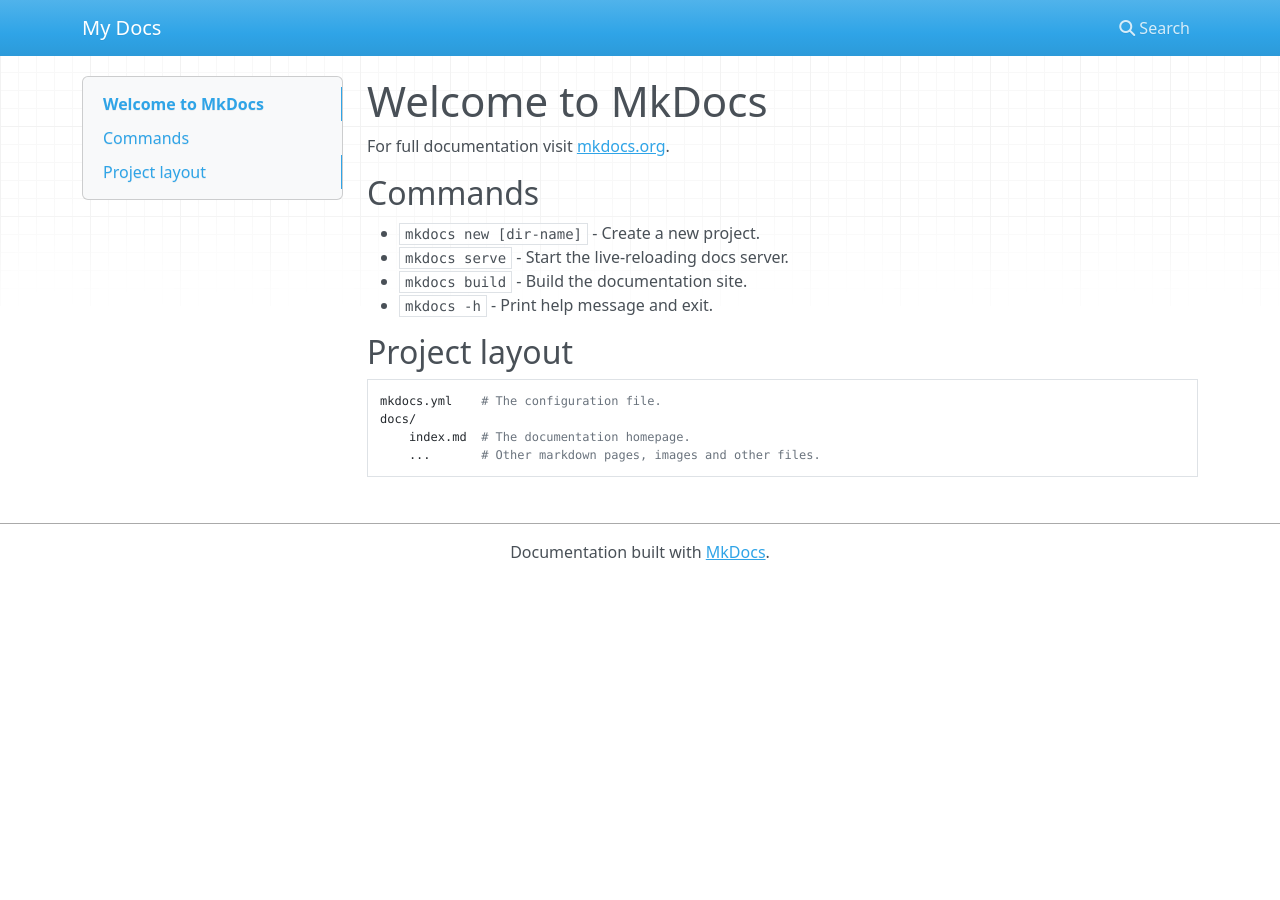
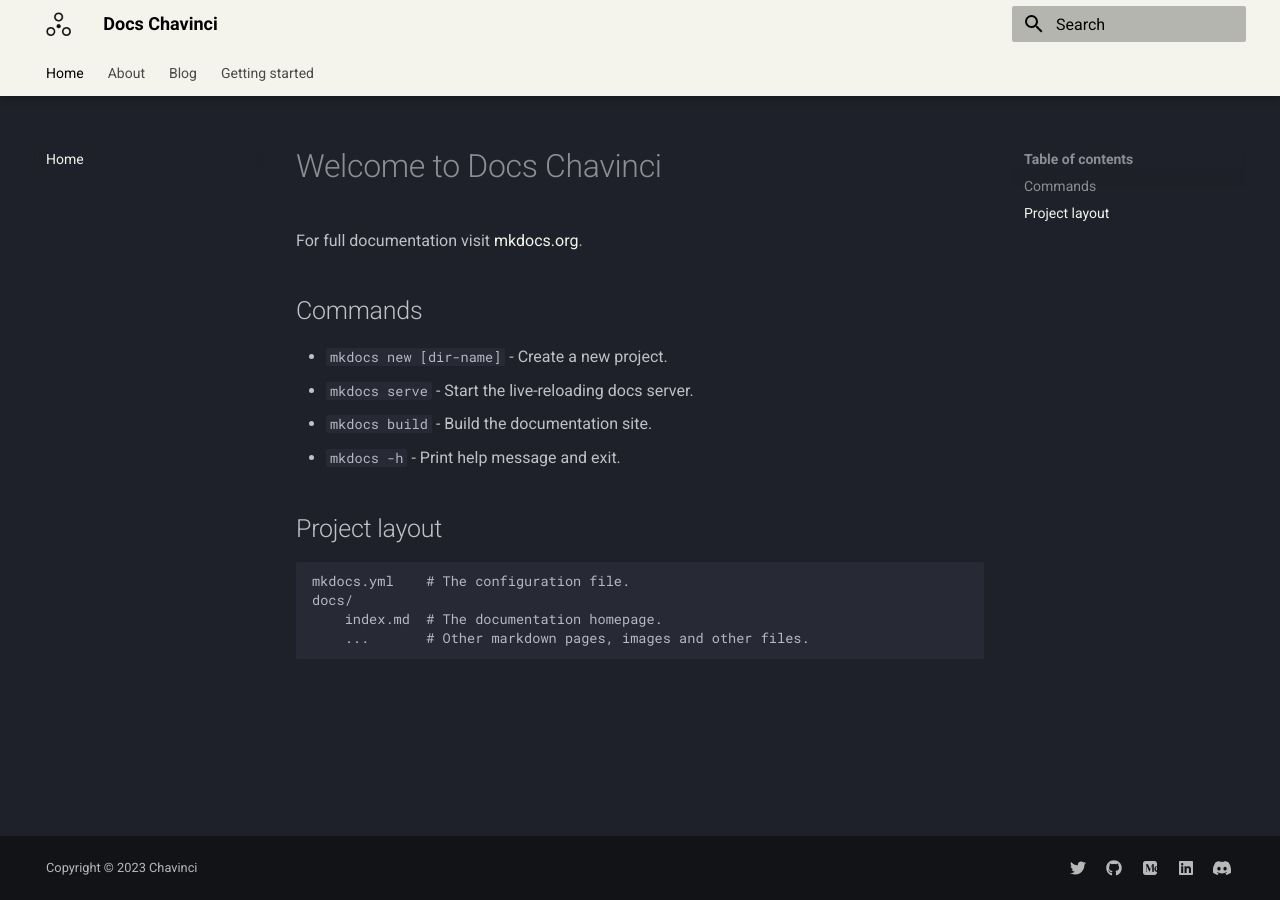
Before and after one commit to chavinci-chain/docs-chavinci, an MkDocs documentation site: the page built from docs/index.md, in a window 1280 px wide. Built offline with MkDocs 1.6.1 and Material for MkDocs 9.7.7, drawn with Linux system fonts in a browser that asks for light colours; nearby versions of some CDN libraries.

Commit message:
Update commit

```diff
--- /dev/null
+++ b/docs/about.md
@@ -0,0 +1 @@
+# Welcome to Blog Chavinci
--- /dev/null
+++ b/docs/assets/stylesheets/extra.css
@@ -0,0 +1,14 @@
+:root {
+    /* --md-primary-fg-color: #F4F4ED;
+    --md-primary-fg-color--light: black;
+    --md-primary-fg-color--dark: #F4F4ED; */
+
+
+    --md-primary-fg-color: #F4F4ED;
+    --md-primary-fg-color--light: red;
+    --md-primary-fg-color--dark: red;
+    --md-primary-bg-color: black;
+    --md-primary-bg-color--light: black;
+
+
+}
--- a/docs/index.md
+++ b/docs/index.md
@@ -1,4 +1,4 @@
-# Welcome to MkDocs
+# Welcome to Docs Chavinci
 
 For full documentation visit [mkdocs.org](https://www.mkdocs.org).
 
--- a/mkdocs.yml
+++ b/mkdocs.yml
@@ -1 +1,53 @@
-site_name: My Docs
+site_name: Docs Chavinci
+
+
+theme:
+  name: material
+  custom_dir: overrides
+  palette:
+    primary: custom
+    scheme: slate
+  language: en
+  features:
+    - navigation.tabs
+    - navigation.tabs.sticky
+  logo: assets/logo.png
+  favicon: assets/images/favicon.png
+
+nav:
+  - Home: index.md
+  - About: about.md
+  - Blog:
+    - Blog: blog/index.md
+    - Changing the colors: blog/posts/how-to-use.md
+  - Getting started:
+    - Installation: getting-started.md
+
+
+
+
+plugins:
+  - search:
+      separator: '[\s\u200b\-_,:!=\[\]()"`/]+|\.(?!\d)|&[lg]t;|(?!\b)(?=[A-Z][a-z])'
+
+extra:
+  social:
+    - icon: fontawesome/brands/twitter
+      link: https://twitter.com/ChavinciNetwork
+    - icon: fontawesome/brands/github
+      link: https://github.com/chavinci-chain
+    - icon: fontawesome/brands/medium
+      link: https://medium.com/@chavinci
+    - icon: fontawesome/brands/linkedin
+      link: https://www.linkedin.com/company/chavinci/
+    - icon: fontawesome/brands/discord
+      link: https://discord.gg/zfJEzYEnVD
+
+# Copyright
+copyright: Copyright &copy; 2023 Chavinci
+
+extra_css:
+  - assets/stylesheets/extra.css
+
+markdown_extensions:
+  - admonition
--- /dev/null
+++ b/overrides/partials/copyright.html
@@ -0,0 +1,12 @@
+{#-
+This file was automatically generated - do not edit
+-#}
+<div class="md-copyright">
+    {% if config.copyright %}
+    <div class="md-copyright__highlight">
+        {{ config.copyright }}
+    </div>
+    {% endif %}
+    {% if not config.extra.generator == false %}
+    {% endif %}
+</div>
--- /dev/null
+++ b/overrides/partials/footer.html
@@ -0,0 +1,56 @@
+{#-
+    This file was automatically generated - do not edit
+  -#}
+  <footer class="md-footer">
+    {% if "navigation.footer" in features %}
+      {% if page.previous_page or page.next_page %}
+        {% if page.meta and page.meta.hide %}
+          {% set hidden = "hidden" if "footer" in page.meta.hide %}
+        {% endif %}
+        <nav class="md-footer__inner md-grid" aria-label="{{ lang.t('footer') }}" {{ hidden }}>
+          {% if page.previous_page %}
+            {% set direction = lang.t("footer.previous") %}
+            <a href="{{ page.previous_page.url | url }}" class="md-footer__link md-footer__link--prev" aria-label="{{ direction }}: {{ page.previous_page.title | e }}">
+              <div class="md-footer__button md-icon">
+                {% set icon = config.theme.icon.previous or "material/arrow-left" %}
+                {% include ".icons/" ~ icon ~ ".svg" %}
+              </div>
+              <div class="md-footer__title">
+                <span class="md-footer__direction">
+                  {{ direction }}
+                </span>
+                <div class="md-ellipsis">
+                  {{ page.previous_page.title }}
+                </div>
+              </div>
+            </a>
+          {% endif %}
+          {% if page.next_page %}
+            {% set direction = lang.t("footer.next") %}
+            <a href="{{ page.next_page.url | url }}" class="md-footer__link md-footer__link--next" aria-label="{{ direction }}: {{ page.next_page.title | e }}">
+              <div class="md-footer__title">
+                <span class="md-footer__direction">
+                  {{ direction }}
+                </span>
+                <div class="md-ellipsis">
+                  {{ page.next_page.title }}
+                </div>
+              </div>
+              <div class="md-footer__button md-icon">
+                {% set icon = config.theme.icon.next or "material/arrow-right" %}
+                {% include ".icons/" ~ icon ~ ".svg" %}
+              </div>
+            </a>
+          {% endif %}
+        </nav>
+      {% endif %}
+    {% endif %}
+    <div class="md-footer-meta md-typeset">
+      <div class="md-footer-meta__inner md-grid">
+        {% include "partials/copyright.html" %}
+        {% if config.extra.social %}
+          {% include "partials/social.html" %}
+        {% endif %}
+      </div>
+    </div>
+  </footer>
```
Also changed, not shown: docs/blog/index.md (added, +1 -0 lines), docs/blog/posts/how-to-use.md (added, +1 -0 lines), docs/getting-started.md (added, +175 -0 lines), docs/assets/images/favicon.png (added), docs/assets/logo.png (added), docs/stylesheets/extra.css (added).
